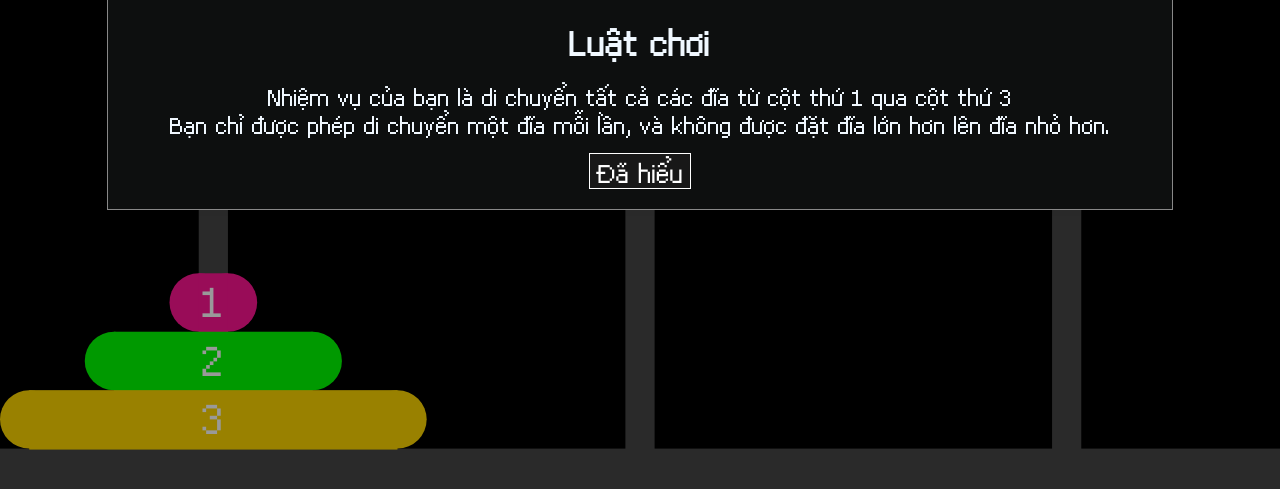
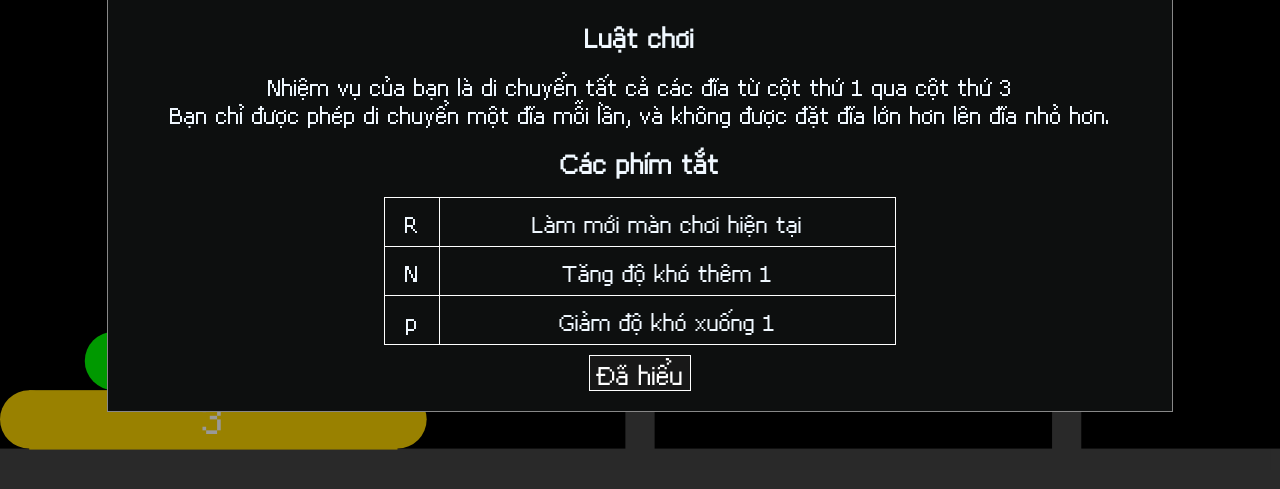
Before and after one commit to zukahai/hanoi-towers-game, a plain HTML site: page index.html in a window 1280 px wide. Shown: the part 293-782 px from the top of the page. Drawn offline with Linux system fonts and the light colour scheme.

Commit message:
style: update tutorial modal

```diff
--- a/css/style.css
+++ b/css/style.css
@@ -5,18 +5,19 @@
     font-style: normal;
 }
 
-body{
+body {
     background-size: cover;
     font-family: NVNPixelFJVerdana8pt;
 }
 
-body{
+body {
     background-color: white;
     margin: 0px;
     text-align: center;
 }
 
-html, body {
+html,
+body {
     margin: 0;
     height: 100%;
     overflow: hidden
@@ -27,4 +28,26 @@ html {
     -ms-overflow-style: none;
 }
 
-html { overflow-y: hidden; }
+html {
+    overflow-y: hidden;
+}
+
+table {
+    width: 50%;
+    /* Optional: adjust width as needed */
+    border-collapse: collapse;
+}
+
+td {
+    border: 1px solid #fff;
+    /* Optional: add borders for clarity */
+    padding: 10px;
+    /* Optional: adjust padding as needed */
+}
+
+.center {
+    display: flex;
+    justify-content: center;
+    align-items: center;
+    margin-bottom: 10px;
+}
--- a/index.html
+++ b/index.html
@@ -17,11 +17,28 @@
         <div class="modal-content">
           <span class="close">&times;</span>
           <h1> Trò chơi tháp Hà Nội</h1>
-          <h2>Luật chơi</h2>
+          <h3>Luật chơi</h3>
           <p>
             Nhiệm vụ của bạn là di chuyển tất cả các đĩa từ cột thứ 1 qua cột thứ 3<br>
             Bạn chỉ được phép di chuyển một đĩa mỗi lần, và không được đặt đĩa lớn hơn lên đĩa nhỏ hơn.
           </p>
+          <h3>Các phím tắt</h3>
+          <div class="center">
+            <table>
+              <tr>
+                <td>R</td>
+                <td>Làm mới màn chơi hiện tại</td>
+              </tr>
+              <tr>
+                <td>N</td>
+                <td>Tăng độ khó thêm 1</td>
+              </tr>
+              <tr>
+                <td>p</td>
+                <td>Giảm độ khó xuống 1</td>
+              </tr>
+            </table>
+          </div>
           <input type="button" id="input-close" value="Đã hiểu">
         </div>
       </div>
--- a/js/game.js
+++ b/js/game.js
@@ -49,6 +49,7 @@ class game {
 
         this.listenMouse();
         this.listenTouch();
+        this.listenKey();
     }
 
     listenMouse() {
@@ -88,6 +89,20 @@ class game {
             Xend = this.getCol(x);
             this.move(Xstart, Xend);
         })
+    }
+
+    listenKey() {
+        document.addEventListener("keydown", evt => {
+            if (evt.key === 'r') {
+                this.newN(N);
+            }
+            if (evt.key == 'n') {
+                this.newN(++N);
+            }
+            if (evt.key == 'p') {
+                this.newN(--N);
+            }
+        });
     }
 
     listenTouch() {
@@ -275,7 +290,7 @@ class game {
     newN(n) {
         messageWin = false;
         N = n;
-        if (N >= 10)
+        if (N >= 10 || n < 3)
             N = 3;
         A[1] = [];
         A[2] = [];
```
